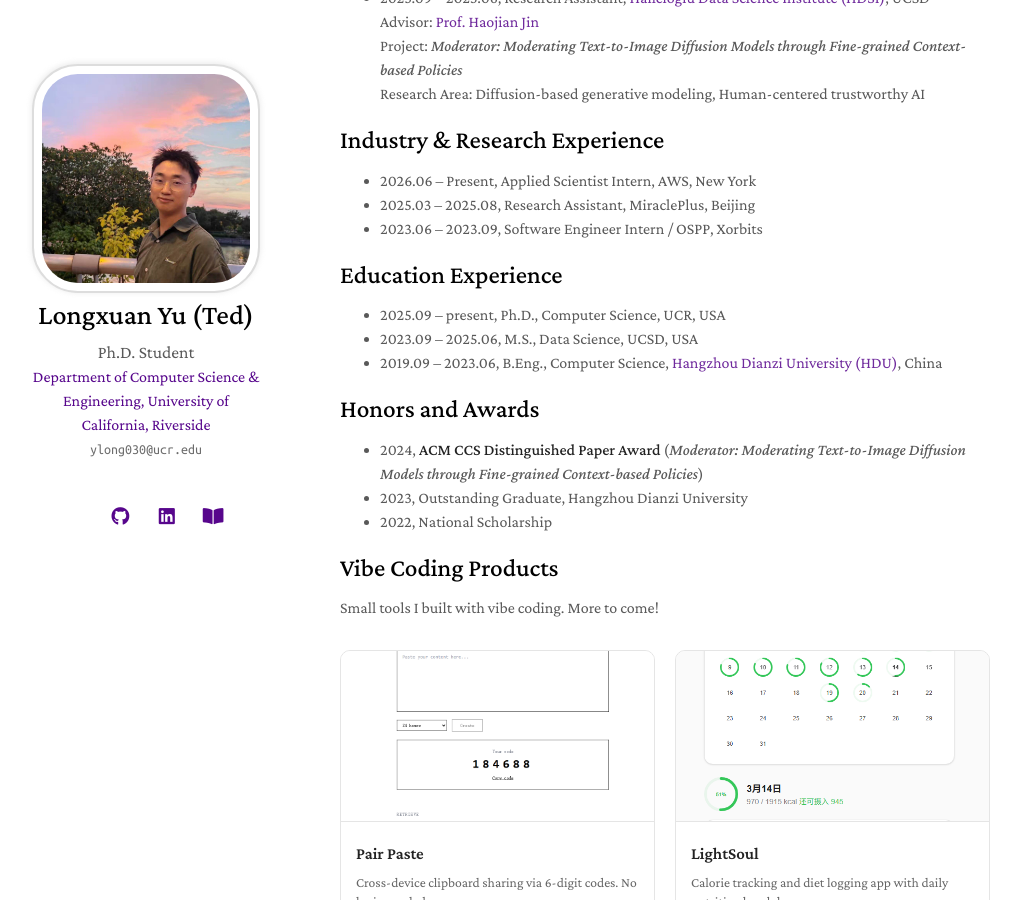
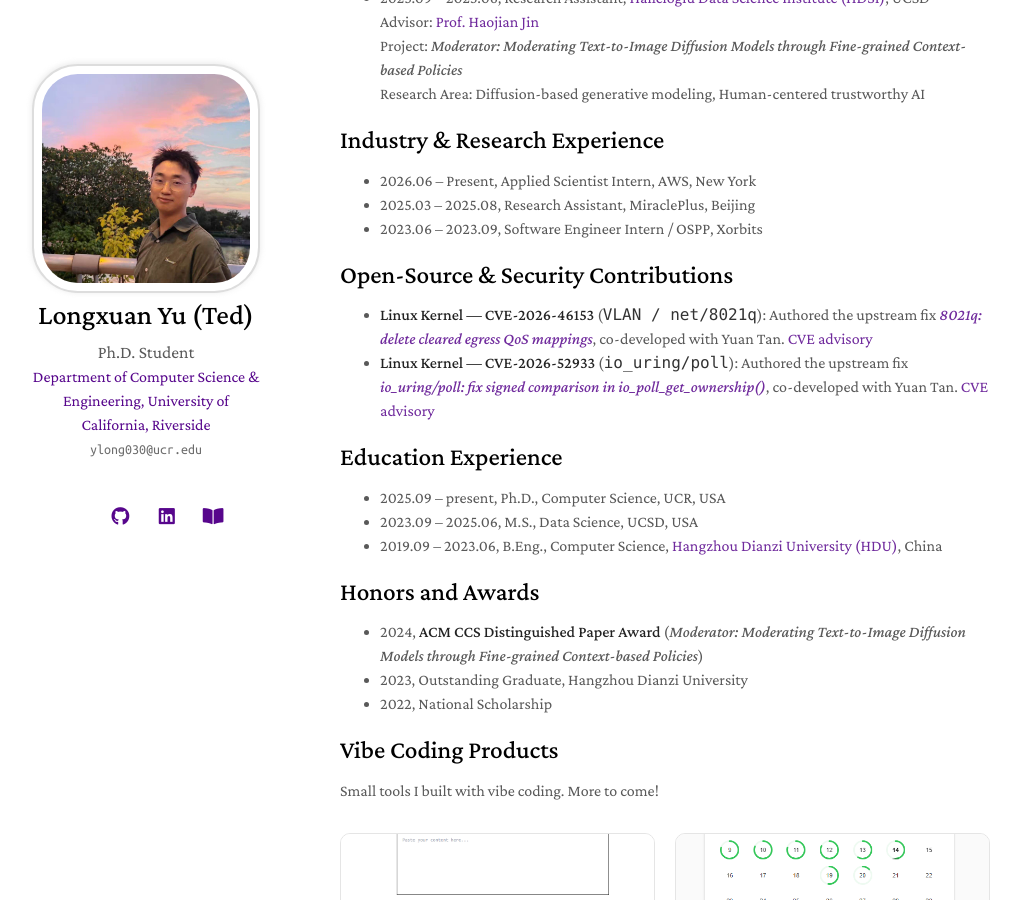
Before and after one commit to fengsxy/fengsxy.github.io, a Jekyll site: the page built from index.md, in a window 1280 px wide and 900 px high, scrolled down 2383 px. Shown: the whole window, without its empty margins (130-1151 px from the left). Built offline with Jekyll 4.4.1, drawn with Linux system fonts in a browser that asks for light colours; nearby versions of some CDN libraries; a style sheet for code colours, icons or effects is not loaded; our own code applies the rules of GitHub Pages for plain Markdown files.

Commit message:
Add Linux kernel CVE contributions

```diff
--- a/index.md
+++ b/index.md
@@ -33,6 +33,10 @@ If you want to know more about my research or potential collaborations, feel fre
 - 2026.06 – Present, Applied Scientist Intern, AWS, New York
 - 2025.03 – 2025.08, Research Assistant, MiraclePlus, Beijing
 - 2023.06 – 2023.09, Software Engineer Intern / OSPP, Xorbits
+
+## Open-Source & Security Contributions
+- **Linux Kernel — CVE-2026-46153** (`VLAN / net/8021q`): Authored the upstream fix [*8021q: delete cleared egress QoS mappings*](https://github.com/torvalds/linux/commit/7dddc74af369478ba7f9bc136d0fc1dc4570cb66), co-developed with Yuan Tan. [CVE advisory](https://nvd.nist.gov/vuln/detail/CVE-2026-46153)
+- **Linux Kernel — CVE-2026-52933** (`io_uring/poll`): Authored the upstream fix [*io_uring/poll: fix signed comparison in io_poll_get_ownership()*](https://github.com/torvalds/linux/commit/326941b22806cbf2df1fbfe902b7908b368cce42), co-developed with Yuan Tan. [CVE advisory](https://nvd.nist.gov/vuln/detail/CVE-2026-52933)
 
 ## Education Experience
 - 2025.09 – present, Ph.D., Computer Science, UCR, USA
```
